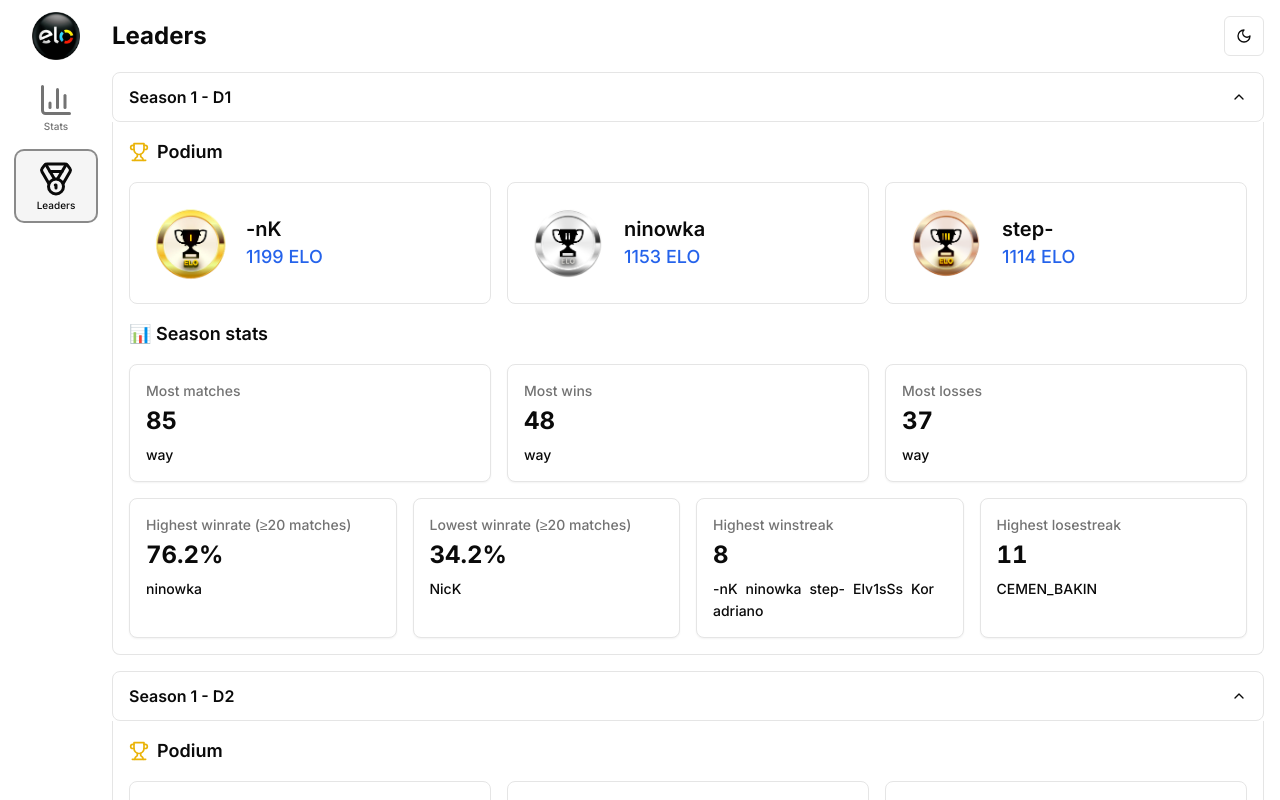
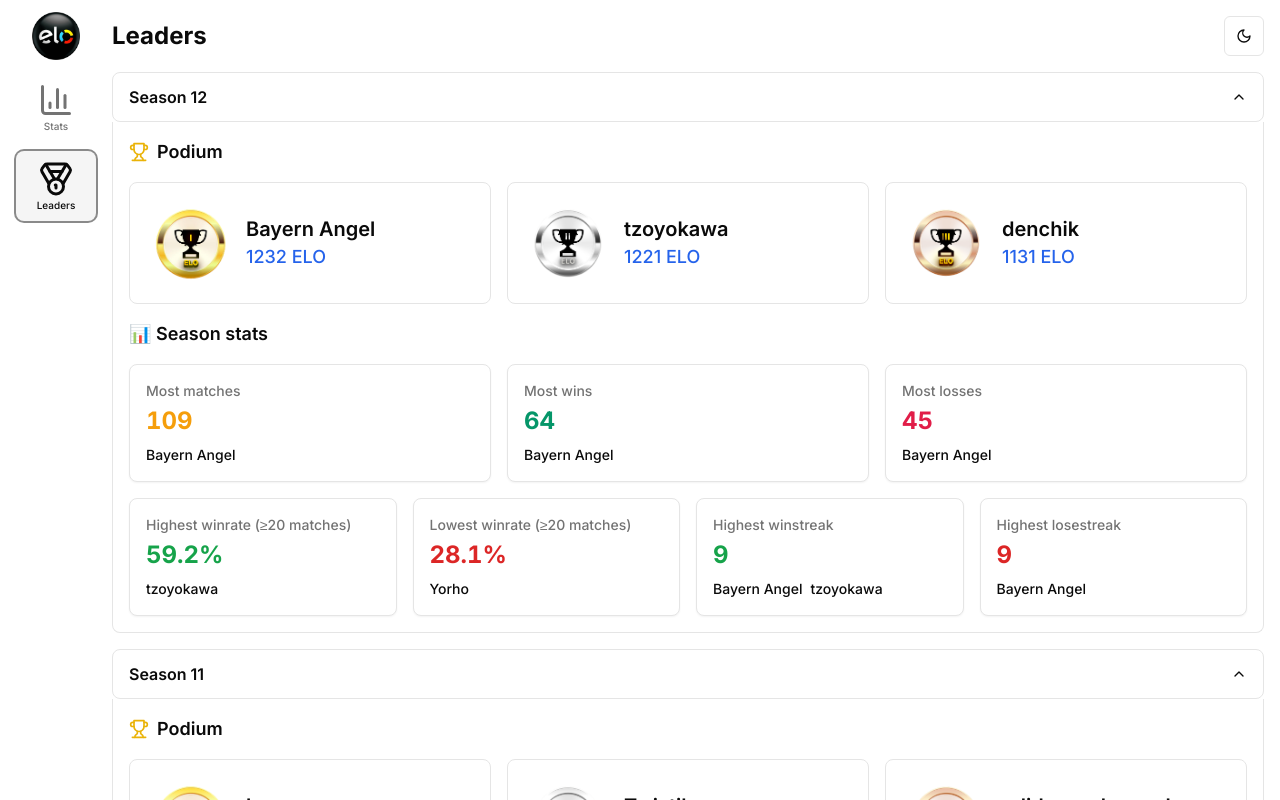
Before and after one commit to fng3r/cis-haxball-elo, a Next.js app: page /leaders in a window 1280 px wide. Shown: the top 800 px of the page. Built offline with nearby package versions, Linux system fonts and the light colour scheme.

Commit message:
add color to stat values on leaders page

```diff
--- a/app/leaders/page.tsx
+++ b/app/leaders/page.tsx
@@ -6,8 +6,8 @@ const seasonData = data as Record<string, SeasonDataWithMeta>
 const seasonKeys = Object.keys(seasonData).sort((a, b) => {
   const na = seasonData[a].seasonNumber
   const nb = seasonData[b].seasonNumber
-  if (na !== nb) return na - nb
-  return a.localeCompare(b)
+  if (na !== nb) return nb - na
+  return b.localeCompare(a)
 })
 
 export default function LeadersPage() {
--- a/components/season-page-content.tsx
+++ b/components/season-page-content.tsx
@@ -10,6 +10,7 @@ import {
   getMostMatches,
   getMostWins,
 } from "@/lib/season-stats-leaders"
+import { cn } from "@/lib/utils"
 import type { SeasonStatsType } from "@/types/types"
 import { Trophy } from "lucide-react"
 import Image from "next/image"
@@ -29,10 +30,12 @@ function StatCard({
   title,
   leaders,
   valueFormat = (v) => String(v),
+  valueClassName,
 }: {
   title: string
   leaders: StatLeader[]
   valueFormat?: (v: number) => string
+  valueClassName?: string
 }) {
   if (leaders.length === 0) return null
   const value = valueFormat(leaders[0].value)
@@ -40,7 +43,7 @@ function StatCard({
     <Card>
       <CardContent className="p-4">
         <p className="text-muted-foreground text-sm font-medium mb-1">{title}</p>
-        <p className="text-2xl font-bold tabular-nums mb-2">{value}</p>
+        <p className={cn("text-2xl font-bold tabular-nums mb-2", valueClassName)}>{value}</p>
         <div className="flex flex-wrap gap-x-2 gap-y-0.5 text-sm">
           {leaders.map((l) => (
             <span key={l.nickname} className="font-medium">
@@ -112,23 +115,33 @@ export function SeasonPageContent({ seasonLabel, stats }: SeasonPageContentProps
       <div className="space-y-4">
         <h3 className="text-lg font-semibold">📊 Season stats</h3>
         <div className="grid gap-4 sm:grid-cols-3">
-          <StatCard title="Most matches" leaders={mostMatches} />
-          <StatCard title="Most wins" leaders={mostWins} />
-          <StatCard title="Most losses" leaders={mostLosses} />
+          <StatCard title="Most matches" leaders={mostMatches} valueClassName="text-amber-500 dark:text-amber-300" />
+          <StatCard title="Most wins" leaders={mostWins} valueClassName="text-emerald-600 dark:text-emerald-400" />
+          <StatCard title="Most losses" leaders={mostLosses} valueClassName="text-rose-600 dark:text-rose-400" />
         </div>
         <div className="grid gap-4 sm:grid-cols-2 lg:grid-cols-4">
           <StatCard
             title="Highest winrate (≥20 matches)"
             leaders={highestWinrate}
             valueFormat={formatWinrate}
+            valueClassName="text-green-600 dark:text-green-400"
           />
           <StatCard
             title="Lowest winrate (≥20 matches)"
             leaders={lowestWinrate}
             valueFormat={formatWinrate}
+            valueClassName="text-red-600 dark:text-red-400"
           />
-          <StatCard title="Highest winstreak" leaders={highestWinstreak} />
-          <StatCard title="Highest losestreak" leaders={highestLosestreak} />
+          <StatCard
+            title="Highest winstreak"
+            leaders={highestWinstreak}
+            valueClassName="text-green-600 dark:text-green-400"
+          />
+          <StatCard
+            title="Highest losestreak"
+            leaders={highestLosestreak}
+            valueClassName="text-red-600 dark:text-red-400"
+          />
         </div>
       </div>
     </div>
```
